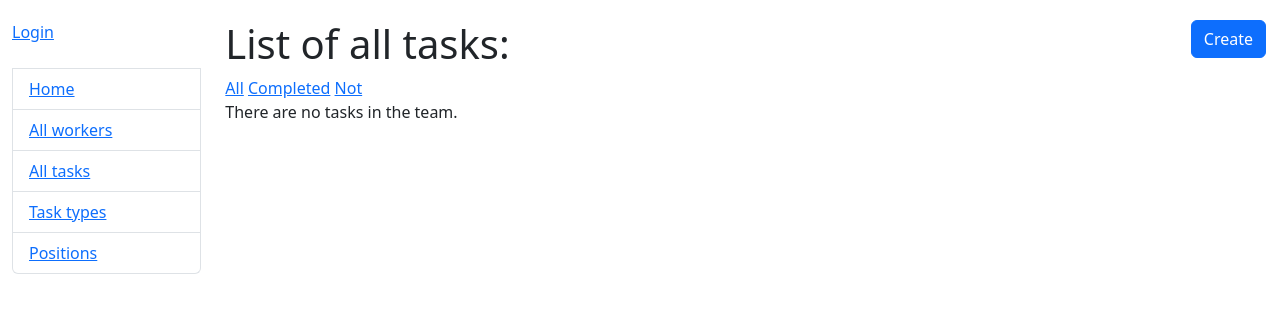
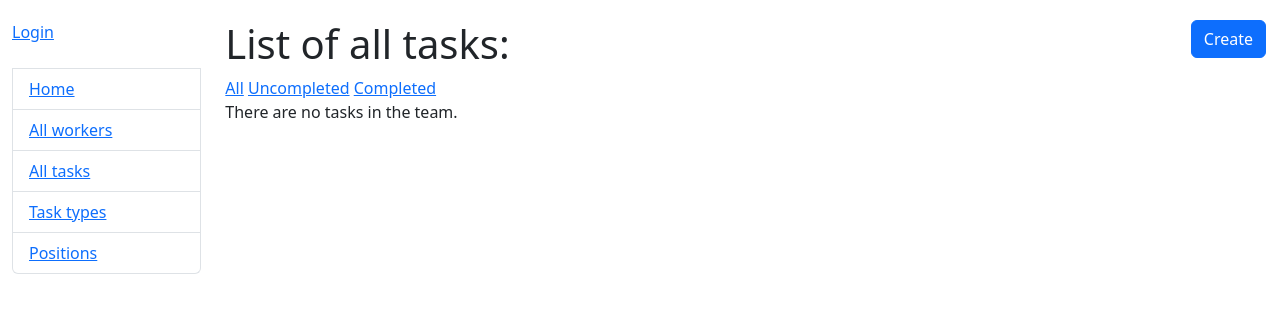
Before and after one commit to AlexTsikhun/it-company-task-manager, a Django app: page /tasks/ in a window 1280 px wide. Shown: the top 313 px of the page. Run offline with Django 5.2, Linux system fonts and the light colour scheme; data that the repository does not hold is empty.

Commit message:
style: Change order in includes folder of task types

```diff
--- a/templates/includes/task_state_buttons.html
+++ b/templates/includes/task_state_buttons.html
@@ -1,3 +1,3 @@
   <a href="{% url 'task_manager:task-list' %}">All</a>
+  <a href="{% url 'task_manager:task-not-completed' %}">Uncompleted</a>
   <a href="{% url 'task_manager:task-completed' %}">Completed</a>
-  <a href="{% url 'task_manager:task-not-completed' %}">Not</a>
```
